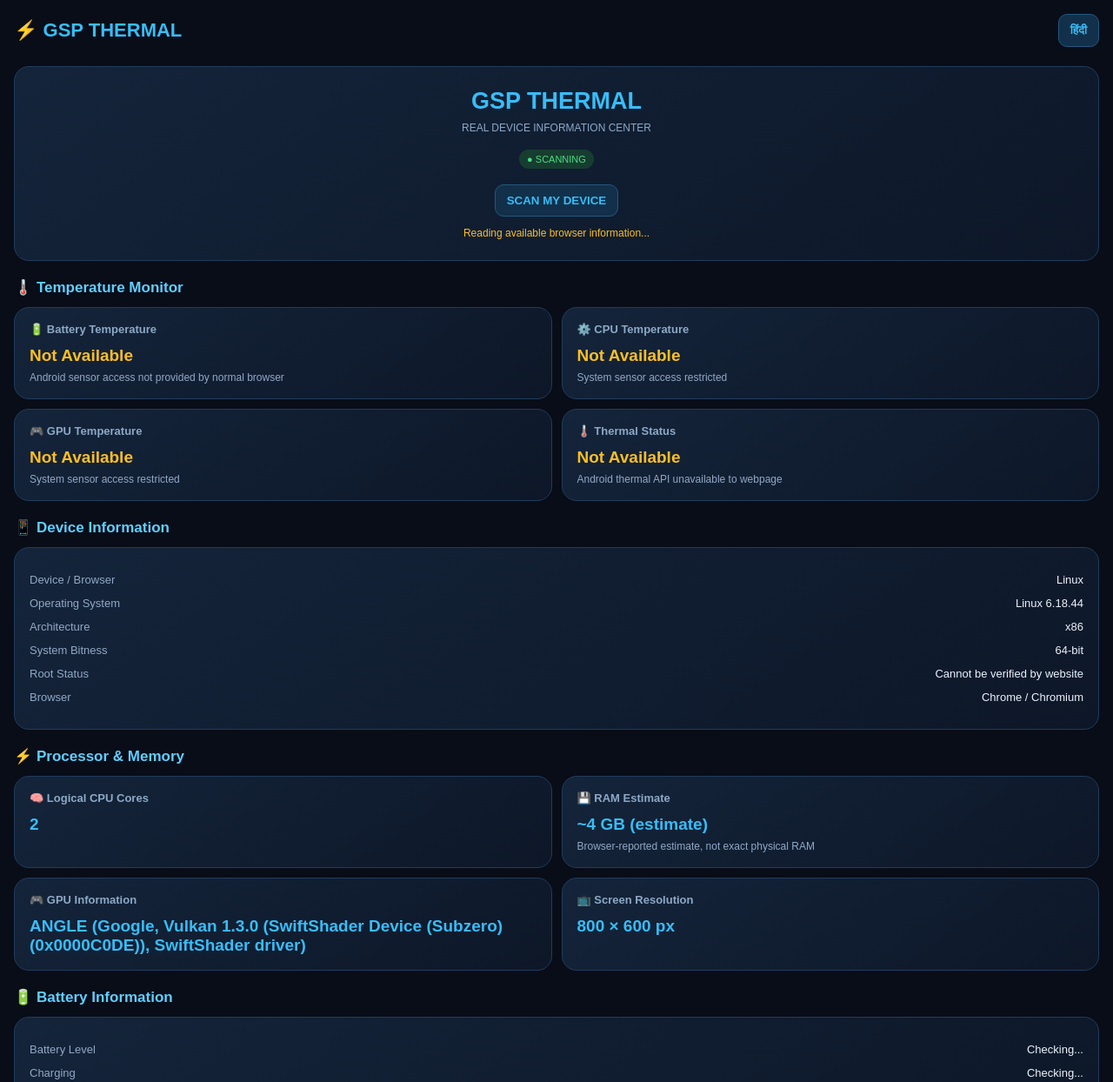
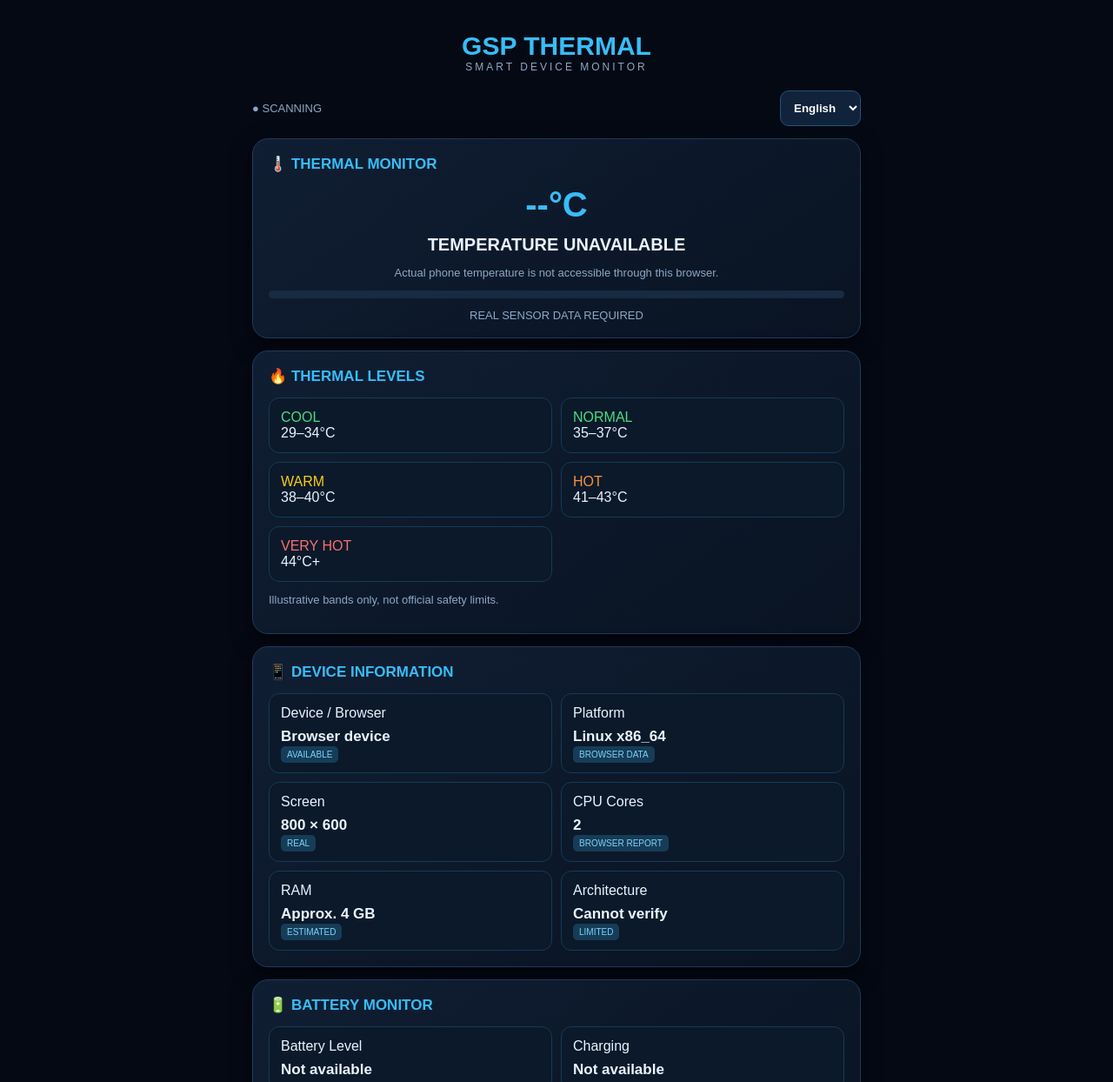
Before and after one commit to GSP-FF-SENSI-CREATE/GSP-THERMANAL, a plain HTML site: page index.html in a window 1280 px wide. Shown: the top 1244 px of the page at 87% size. Drawn offline with Linux system fonts and the light colour scheme.

Commit message:
Refactor index.html for improved structure and styling

```diff
--- a/index.html
+++ b/index.html
@@ -1,338 +1,257 @@
-
 <!DOCTYPE html>
 <html lang="en">
 <head>
 <meta charset="UTF-8">
 <meta name="viewport" content="width=device-width, initial-scale=1.0">
-<meta name="theme-color" content="#080d18">
-<title>GSP THERMAL - Device Monitor</title>
+<meta name="theme-color" content="#050914">
+<title>GSP THERMAL</title>
 
 <style>
-*{margin:0;padding:0;box-sizing:border-box}
+*{box-sizing:border-box}
 body{
- background:#080d18;color:#eaf4ff;
+ margin:0;background:#050914;color:#eaf4ff;
  font-family:Arial,sans-serif;padding:16px;
 }
-header{
- display:flex;justify-content:space-between;
- align-items:center;gap:10px;margin-bottom:22px;
+header{text-align:center;padding:20px 5px}
+.logo{font-size:30px;font-weight:900;color:#38bdf8}
+.sub{color:#8da8c5;font-size:12px;letter-spacing:3px}
+.top{display:flex;justify-content:space-between;align-items:center}
+button,select{
+ background:#10233b;color:white;border:1px solid #24527a;
+ padding:11px;border-radius:10px;font-weight:bold;
 }
-.logo{font-size:22px;font-weight:900;color:#38bdf8}
-button{
- background:#12304a;color:#38bdf8;
- border:1px solid #23577e;border-radius:10px;
- padding:10px 13px;font-weight:bold;cursor:pointer;
+.container{max-width:700px;margin:auto}
+.card{
+ background:linear-gradient(145deg,#101e33,#091322);
+ border:1px solid #1c3c5e;border-radius:18px;
+ padding:18px;margin:14px 0;
+ box-shadow:0 8px 25px #0008;
 }
-.hero,.card{
- background:linear-gradient(145deg,#14243a,#0d1728);
- border:1px solid #213c5c;border-radius:17px;
- padding:17px;margin-bottom:13px;
+h2{font-size:17px;color:#38bdf8;margin-top:0}
+.big{font-size:40px;font-weight:900;text-align:center}
+.muted{color:#8da8c5;font-size:13px}
+.status{text-align:center;font-size:20px;font-weight:bold;margin:12px}
+.grid{display:grid;grid-template-columns:1fr 1fr;gap:10px}
+.item{
+ background:#0b192a;padding:13px;border-radius:12px;
+ border:1px solid #193957;min-width:0;
 }
-.hero{text-align:center;padding:24px}
-.hero h1{font-size:27px;color:#38bdf8;margin-bottom:8px}
-.hero p,.muted{color:#8da9c7;font-size:12px}
-h2{font-size:17px;margin:20px 0 12px;color:#60cfff}
-.grid{display:grid;grid-template-columns:1fr 1fr;gap:11px}
-.card{margin:0;min-width:0}
-.card h3{font-size:13px;color:#8da9c7;margin-bottom:12px}
-.value{font-size:19px;font-weight:bold;overflow-wrap:anywhere}
-.small{font-size:12px;color:#91a9c5;margin-top:7px;overflow-wrap:anywhere}
+.value{font-size:17px;font-weight:bold;margin-top:8px;overflow-wrap:anywhere}
+.tag{font-size:10px;padding:4px 7px;border-radius:5px;background:#163c57;color:#7dd3fc}
+.green{color:#4ade80}.yellow{color:#facc15}
+.orange{color:#fb923c}.red{color:#f87171}
 .blue{color:#38bdf8}
-.green{color:#4ade80}
-.orange{color:#fbbf24}
-.red{color:#fb7185}
-.status{
- display:inline-block;padding:5px 9px;border-radius:20px;
- background:#173d30;color:#4ade80;font-size:11px;
-}
-.row{
- display:flex;justify-content:space-between;
- align-items:center;gap:10px;margin:12px 0;
- font-size:13px;
-}
-.row span:first-child{color:#91a9c5}
-.row span:last-child{text-align:right;overflow-wrap:anywhere}
-.full{grid-column:1/-1}
-footer{text-align:center;color:#617b99;font-size:12px;padding:25px}
-#message{font-size:12px;color:#fbbf24;margin-top:12px}
+.bar{height:9px;background:#172b42;border-radius:20px;overflow:hidden;margin-top:12px}
+.fill{height:100%;width:0;background:#38bdf8;transition:1s}
+button{cursor:pointer}
+button:active{transform:scale(.97)}
+.actions{display:flex;gap:8px;flex-wrap:wrap}
+.actions button{flex:1}
+footer{text-align:center;color:#66809e;font-size:12px;padding:25px}
 </style>
 </head>
 
 <body>
+<div class="container">
 
 <header>
- <div class="logo">⚡ GSP THERMAL</div>
- <button id="langBtn" onclick="toggleLanguage()">हिंदी</button>
+ <div class="logo">GSP THERMAL</div>
+ <div class="sub">SMART DEVICE MONITOR</div>
 </header>
 
-<section class="hero">
- <h1>GSP THERMAL</h1>
- <p id="subtitle">REAL DEVICE INFORMATION CENTER</p>
- <br>
- <span class="status" id="liveStatus">● READY TO SCAN</span>
- <br><br>
- <button onclick="scanDevice()" id="scanBtn">SCAN MY DEVICE</button>
- <p id="message">No fake sensor values. Only available real data.</p>
-</section>
+<div class="top">
+ <span class="muted" id="live">● SYSTEM READY</span>
+ <select id="language" onchange="setLang()">
+  <option value="en">English</option>
+  <option value="hi">हिंदी</option>
+ </select>
+</div>
 
-<h2 id="tempTitle">🌡️ Temperature Monitor</h2>
-<div class="grid">
- <div class="card">
-  <h3>🔋 Battery Temperature</h3>
-  <div class="value orange" id="batteryTemp">Not Available</div>
-  <div class="small">Android sensor access not provided by normal browser</div>
- </div>
- <div class="card">
-  <h3>⚙️ CPU Temperature</h3>
-  <div class="value orange" id="cpuTemp">Not Available</div>
-  <div class="small">System sensor access restricted</div>
- </div>
- <div class="card">
-  <h3>🎮 GPU Temperature</h3>
-  <div class="value orange" id="gpuTemp">Not Available</div>
-  <div class="small">System sensor access restricted</div>
- </div>
- <div class="card">
-  <h3>🌡️ Thermal Status</h3>
-  <div class="value orange" id="thermal">Not Available</div>
-  <div class="small">Android thermal API unavailable to webpage</div>
+<div class="card">
+ <h2 id="thermalTitle">🌡️ THERMAL MONITOR</h2>
+ <div class="big blue" id="temp">--°C</div>
+ <div class="status" id="thermalStatus">TEMPERATURE UNAVAILABLE</div>
+ <p class="muted" style="text-align:center" id="tempNote">
+ Actual phone temperature is not accessible through this browser.
+ </p>
+ <div class="bar"><div class="fill" id="tempBar"></div></div>
+ <div class="muted" style="text-align:center;margin-top:12px">
+  REAL SENSOR DATA REQUIRED
  </div>
 </div>
 
-<h2 id="deviceTitle">📱 Device Information</h2>
 <div class="card">
- <div class="row"><span>Device / Browser</span><span id="device">Checking...</span></div>
- <div class="row"><span>Operating System</span><span id="os">Checking...</span></div>
- <div class="row"><span>Architecture</span><span id="arch">Checking...</span></div>
- <div class="row"><span>System Bitness</span><span id="bits">Checking...</span></div>
- <div class="row"><span>Root Status</span><span id="root">Cannot be verified</span></div>
- <div class="row"><span>Browser</span><span id="browser">Checking...</span></div>
+ <h2 id="levelsTitle">🔥 THERMAL LEVELS</h2>
+ <div class="grid">
+  <div class="item"><span class="green">COOL</span><div>29–34°C</div></div>
+  <div class="item"><span class="green">NORMAL</span><div>35–37°C</div></div>
+  <div class="item"><span class="yellow">WARM</span><div>38–40°C</div></div>
+  <div class="item"><span class="orange">HOT</span><div>41–43°C</div></div>
+  <div class="item"><span class="red">VERY HOT</span><div>44°C+</div></div>
+ </div>
+ <p class="muted">Illustrative bands only, not official safety limits.</p>
 </div>
 
-<h2 id="processorTitle">⚡ Processor & Memory</h2>
-<div class="grid">
- <div class="card">
-  <h3>🧠 Logical CPU Cores</h3>
-  <div class="value blue" id="cores">Checking...</div>
- </div>
- <div class="card">
-  <h3>💾 RAM Estimate</h3>
-  <div class="value blue" id="ram">Checking...</div>
-  <div class="small">Browser-reported estimate, not exact physical RAM</div>
- </div>
- <div class="card">
-  <h3>🎮 GPU Information</h3>
-  <div class="value blue" id="gpuInfo">Checking...</div>
- </div>
- <div class="card">
-  <h3>📺 Screen Resolution</h3>
-  <div class="value blue" id="screen">Checking...</div>
+<div class="card">
+ <h2 id="deviceTitle">📱 DEVICE INFORMATION</h2>
+ <div class="grid">
+  <div class="item">Device / Browser<div class="value" id="device">Checking...</div><span class="tag">AVAILABLE</span></div>
+  <div class="item">Platform<div class="value" id="platform">--</div><span class="tag">BROWSER DATA</span></div>
+  <div class="item">Screen<div class="value" id="screen">--</div><span class="tag">REAL</span></div>
+  <div class="item">CPU Cores<div class="value" id="cores">--</div><span class="tag">BROWSER REPORT</span></div>
+  <div class="item">RAM<div class="value" id="ram">--</div><span class="tag">ESTIMATED</span></div>
+  <div class="item">Architecture<div class="value" id="arch">--</div><span class="tag">LIMITED</span></div>
  </div>
 </div>
 
-<h2 id="batteryTitle">🔋 Battery Information</h2>
 <div class="card">
- <div class="row"><span>Battery Level</span><span id="batteryLevel">Checking...</span></div>
- <div class="row"><span>Charging</span><span id="charging">Checking...</span></div>
- <div class="row"><span>Charging Time</span><span id="chargeTime">Checking...</span></div>
- <div class="row"><span>Discharging Time</span><span id="dischargeTime">Checking...</span></div>
+ <h2 id="batteryTitle">🔋 BATTERY MONITOR</h2>
+ <div class="grid">
+  <div class="item">Battery Level<div class="value" id="battery">Not available</div></div>
+  <div class="item">Charging<div class="value" id="charging">Not available</div></div>
+  <div class="item">Battery Temperature<div class="value">Not accessible</div><span class="tag">SIMULATED DEMO ONLY</span></div>
+  <div class="item">Battery Health<div class="value">Not accessible</div><span class="tag">SIMULATED DEMO ONLY</span></div>
+ </div>
 </div>
 
-<h2 id="storageTitle">💽 Browser Storage</h2>
 <div class="card">
- <div class="row"><span>Origin Storage Used</span><span id="storageUsed">Checking...</span></div>
- <div class="row"><span>Origin Storage Quota</span><span id="storageQuota">Checking...</span></div>
- <div class="small">This is website storage, NOT total phone storage.</div>
+ <h2>⚙️ CPU & GPU MONITOR</h2>
+ <div class="grid">
+  <div class="item">CPU Temperature<div class="value">Not accessible</div><span class="tag">SIMULATED DEMO ONLY</span></div>
+  <div class="item">GPU Temperature<div class="value">Not accessible</div><span class="tag">SIMULATED DEMO ONLY</span></div>
+  <div class="item">CPU Usage<div class="value">Not accessible</div><span class="tag">SIMULATED DEMO ONLY</span></div>
+  <div class="item">GPU Usage<div class="value">Not accessible</div><span class="tag">SIMULATED DEMO ONLY</span></div>
+ </div>
 </div>
 
-<h2 id="networkTitle">📶 Network Information</h2>
 <div class="card">
- <div class="row"><span>Connection Type</span><span id="network">Checking...</span></div>
- <div class="row"><span>Effective Connection</span><span id="effective">Checking...</span></div>
- <div class="row"><span>Estimated Downlink</span><span id="downlink">Checking...</span></div>
+ <h2>💾 MEMORY & STORAGE</h2>
+ <div class="grid">
+  <div class="item">Browser Memory<div class="value" id="memory">Not available</div><span class="tag">ESTIMATED</span></div>
+  <div class="item">Website Storage<div class="value" id="storage">Checking...</div><span class="tag">BROWSER STORAGE</span></div>
+ </div>
 </div>
 
-<h2 id="otherTitle">🛠️ Other Information</h2>
 <div class="card">
- <div class="row"><span>Browser Language</span><span id="language">Checking...</span></div>
- <div class="row"><span>Touch Points</span><span id="touch">Checking...</span></div>
- <div class="row"><span>Pixel Ratio</span><span id="pixel">Checking...</span></div>
- <div class="row"><span>Cookies Enabled</span><span id="cookies">Checking...</span></div>
+ <h2>🌐 NETWORK MONITOR</h2>
+ <div class="grid">
+  <div class="item">Connection<div class="value" id="network">Not available</div></div>
+  <div class="item">Effective Type<div class="value" id="nettype">Not available</div></div>
+  <div class="item">Online Status<div class="value" id="online">--</div></div>
+  <div class="item">GPU Renderer<div class="value" id="gpu">Not available</div></div>
+ </div>
+</div>
+
+<div class="card">
+ <h2>🛡️ SECURITY & ACCESS</h2>
+ <div class="grid">
+  <div class="item">Root Status<div class="value">Cannot verify</div></div>
+  <div class="item">Android Sensor Access<div class="value">Restricted</div></div>
+  <div class="item">Battery Health<div class="value">Cannot verify</div></div>
+  <div class="item">Hardware Access<div class="value">Limited</div></div>
+ </div>
+</div>
+
+<div class="card">
+ <h2>🚀 DEVICE SCANNER</h2>
+ <p class="muted" id="scanText">Scan browser-accessible device information.</p>
+ <div class="actions">
+  <button onclick="scan()" id="scanBtn">SCAN DEVICE</button>
+  <button onclick="location.reload()">REFRESH</button>
+ </div>
+ <p class="muted" id="scanResult">Waiting for scan...</p>
+</div>
+
+<div class="card">
+ <h2>ℹ️ DATA INFORMATION</h2>
+ <p class="muted">REAL = directly reported by browser.</p>
+ <p class="muted">ESTIMATED = approximate browser information.</p>
+ <p class="muted">SIMULATED = demonstration only, not a real sensor reading.</p>
+ <p class="muted">UNAVAILABLE = browser does not provide this information.</p>
 </div>
 
 <footer>
  GSP THERMAL © 2026<br>
- Device Information & Temperature Monitor
+ Made with ❤️ by GSP
 </footer>
 
+</div>
+
 <script>
-let hindi=false;
+const $=id=>document.getElementById(id);
 
-function put(id,value){
- document.getElementById(id).textContent=value;
+function setLang(){
+ const hi=$("language").value==="hi";
+ $("thermalTitle").textContent=hi?"🌡️ तापमान मॉनिटर":"🌡️ THERMAL MONITOR";
+ $("levelsTitle").textContent=hi?"🔥 तापमान स्तर":"🔥 THERMAL LEVELS";
+ $("deviceTitle").textContent=hi?"📱 डिवाइस जानकारी":"📱 DEVICE INFORMATION";
+ $("batteryTitle").textContent=hi?"🔋 बैटरी मॉनिटर":"🔋 BATTERY MONITOR";
+ $("scanBtn").textContent=hi?"डिवाइस स्कैन करें":"SCAN DEVICE";
+ $("scanText").textContent=hi?"ब्राउज़र से उपलब्ध जानकारी स्कैन करें।":"Scan browser-accessible device information.";
+ $("tempNote").textContent=hi?
+ "इस ब्राउज़र से फोन का असली तापमान प्राप्त नहीं हो रहा है।":
+ "Actual phone temperature is not accessible through this browser.";
+ $("thermalStatus").textContent=hi?"तापमान उपलब्ध नहीं":"TEMPERATURE UNAVAILABLE";
 }
 
-function getBrowser(){
- let ua=navigator.userAgent;
- if(ua.includes("Edg/"))return "Microsoft Edge";
- if(ua.includes("OPR/"))return "Opera";
- if(ua.includes("Firefox/"))return "Firefox";
- if(ua.includes("Chrome/"))return "Chrome / Chromium";
- if(ua.includes("Safari/"))return "Safari";
- return "Unknown browser";
-}
+async function scan(){
+ $("scanResult").textContent="Scanning...";
+ $("live").textContent="● SCANNING";
 
-function getOS(){
- let ua=navigator.userAgent;
- if(/Android/i.test(ua))return "Android";
- if(/iPhone|iPad|iPod/i.test(ua))return "iOS";
- if(/Windows/i.test(ua))return "Windows";
- if(/Mac OS/i.test(ua))return "macOS";
- if(/Linux/i.test(ua))return "Linux";
- return "Unknown";
-}
+ const ua=navigator.userAgent;
+ $("device").textContent=navigator.userAgentData?.mobile?"Mobile device":
+  /Android/i.test(ua)?"Android device":
+  /iPhone|iPad/i.test(ua)?"Apple device":"Browser device";
 
-function getGPU(){
+ $("platform").textContent=navigator.platform||"Not available";
+ $("screen").textContent=screen.width+" × "+screen.height;
+ $("cores").textContent=navigator.hardwareConcurrency||"Not reported";
+ $("ram").textContent=navigator.deviceMemory?
+  "Approx. "+navigator.deviceMemory+" GB":"Not reported";
+ $("arch").textContent=navigator.userAgentData?.architecture||"Cannot verify";
+
+ $("memory").textContent=performance.memory?
+  Math.round(performance.memory.usedJSHeapSize/1048576)+" MB browser memory":
+  "Not available";
+
+ $("online").textContent=navigator.onLine?"Online":"Offline";
+
+ const conn=navigator.connection||navigator.mozConnection||navigator.webkitConnection;
+ $("network").textContent=conn?.type||"Not reported";
+ $("nettype").textContent=conn?.effectiveType||"Not reported";
+
  try{
-  let canvas=document.createElement("canvas");
-  let gl=canvas.getContext("webgl") ||
-         canvas.getContext("experimental-webgl");
-  if(!gl)return "Not Available";
-  let ext=gl.getExtension("WEBGL_debug_renderer_info");
-  if(!ext)return "Protected by browser";
-  return gl.getParameter(ext.UNMASKED_RENDERER_WEBGL);
- }catch(e){return "Not Available"}
-}
+  if(navigator.storage&&navigator.storage.estimate){
+   const s=await navigator.storage.estimate();
+   $("storage").textContent=s.quota?
+    (s.quota/1073741824).toFixed(2)+" GB browser quota":"Not available";
+  }else $("storage").textContent="Not available";
+ }catch(e){$("storage").textContent="Not available";}
 
-async function scanDevice(){
- put("liveStatus","● SCANNING");
- put("message","Reading available browser information...");
+ try{
+  const c=document.createElement("canvas");
+  const gl=c.getContext("webgl")||c.getContext("experimental-webgl");
+  const ext=gl&&gl.getExtension("WEBGL_debug_renderer_info");
+  $("gpu").textContent=ext?
+   gl.getParameter(ext.UNMASKED_RENDERER_WEBGL):"Restricted";
+ }catch(e){$("gpu").textContent="Restricted";}
 
- put("device",navigator.userAgent);
- put("os",getOS());
- put("browser",getBrowser());
- put("cores",navigator.hardwareConcurrency ?
- navigator.hardwareConcurrency : "Not Available");
-
- put("ram",navigator.deviceMemory ?
- "~"+navigator.deviceMemory+" GB (estimate)" : "Not Available");
-
- put("screen",screen.width+" × "+screen.height+" px");
- put("gpuInfo",getGPU());
-
- put("touch",navigator.maxTouchPoints);
- put("pixel",window.devicePixelRatio);
- put("cookies",navigator.cookieEnabled?"Yes":"No");
- put("language",navigator.language || "Not Available");
-
- // Architecture and bitness, when browser permits
- put("arch","Not Exposed by browser");
- put("bits","Cannot reliably detect");
-
- if(navigator.userAgentData){
-  try{
-   let data=await navigator.userAgentData.getHighEntropyValues(
-    ["architecture","bitness","model","platformVersion"]
-   );
-   put("device",data.model || navigator.userAgentData.platform || getOS());
-   put("os",navigator.userAgentData.platform+
-    (data.platformVersion?" "+data.platformVersion:""));
-   put("arch",data.architecture || "Not Available");
-   put("bits",data.bitness ? data.bitness+"-bit" :
-    "Not Available");
-  }catch(e){}
- }
-
- // Root cannot be reliably checked from a normal webpage
- put("root","Cannot be verified by website");
-
- // No browser API exposes phone battery temperature
- put("batteryTemp","Not Available");
- put("cpuTemp","Not Available");
- put("gpuTemp","Not Available");
- put("thermal","Not Available");
-
- // Battery API: level and charging only
  if(navigator.getBattery){
   try{
    const b=await navigator.getBattery();
-   function batteryUpdate(){
-    put("batteryLevel",Math.round(b.level*100)+"%");
-    put("charging",b.charging?"Yes":"No");
-    put("chargeTime",Number.isFinite(b.chargingTime)?
-     Math.round(b.chargingTime/60)+" min":"Not Available");
-    put("dischargeTime",Number.isFinite(b.dischargingTime)?
-     Math.round(b.dischargingTime/60)+" min":"Not Available");
-   }
-   batteryUpdate();
-   b.addEventListener("levelchange",batteryUpdate);
-   b.addEventListener("chargingchange",batteryUpdate);
-  }catch(e){
-   put("batteryLevel","Not Available");
-   put("charging","Not Available");
-  }
+   $("battery").textContent=Math.round(b.level*100)+"%";
+   $("charging").textContent=b.charging?"Yes":"No";
+  }catch(e){}
  }else{
-  put("batteryLevel","Browser does not support API");
-  put("charging","Browser does not support API");
+  $("battery").textContent="Not supported";
+  $("charging").textContent="Not supported";
  }
 
- // Website origin storage, not whole device storage
- if(navigator.storage && navigator.storage.estimate){
-  try{
-   let s=await navigator.storage.estimate();
-   let mb=x=>(x/1024/1024).toFixed(2)+" MB";
-   put("storageUsed",mb(s.usage||0));
-   put("storageQuota",mb(s.quota||0));
-  }catch(e){
-   put("storageUsed","Not Available");
-   put("storageQuota","Not Available");
-  }
- }else{
-  put("storageUsed","Not Available");
-  put("storageQuota","Not Available");
- }
-
- // Network API
- let n=navigator.connection ||
-       navigator.mozConnection ||
-       navigator.webkitConnection;
-
- if(n){
-  put("network",n.type||"Not Available");
-  put("effective",n.effectiveType||"Not Available");
-  put("downlink",n.downlink?n.downlink+" Mbps":"Not Available");
- }else{
-  put("network","Not exposed");
-  put("effective","Not exposed");
-  put("downlink","Not exposed");
- }
-
- put("liveStatus","● SCAN COMPLETE");
- put("message","Only browser-accessible information is shown.");
+ $("scanResult").textContent="Scan complete. Unsupported values are not invented.";
+ $("live").textContent="● SYSTEM READY";
 }
 
-function toggleLanguage(){
- hindi=!hindi;
- document.getElementById("langBtn").textContent=
-  hindi?"English":"हिंदी";
-
- const translations={
-  subtitle:["REAL DEVICE INFORMATION CENTER","असली डिवाइस जानकारी केंद्र"],
-  scanBtn:["SCAN MY DEVICE","मेरा फोन स्कैन करें"],
-  tempTitle:["🌡️ Temperature Monitor","🌡️ तापमान मॉनिटर"],
-  deviceTitle:["📱 Device Information","📱 फोन की जानकारी"],
-  processorTitle:["⚡ Processor & Memory","⚡ प्रोसेसर और मेमोरी"],
-  batteryTitle:["🔋 Battery Information","🔋 बैटरी की जानकारी"],
-  storageTitle:["💽 Browser Storage","💽 वेबसाइट स्टोरेज"],
-  networkTitle:["📶 Network Information","📶 नेटवर्क की जानकारी"],
-  otherTitle:["🛠️ Other Information","🛠️ अन्य जानकारी"]
- };
- for(let id in translations){
-  put(id,translations[id][hindi?1:0]);
- }
-}
-
-scanDevice();
+scan();
 </script>
 </body>
-</html>
+ </html>
```
